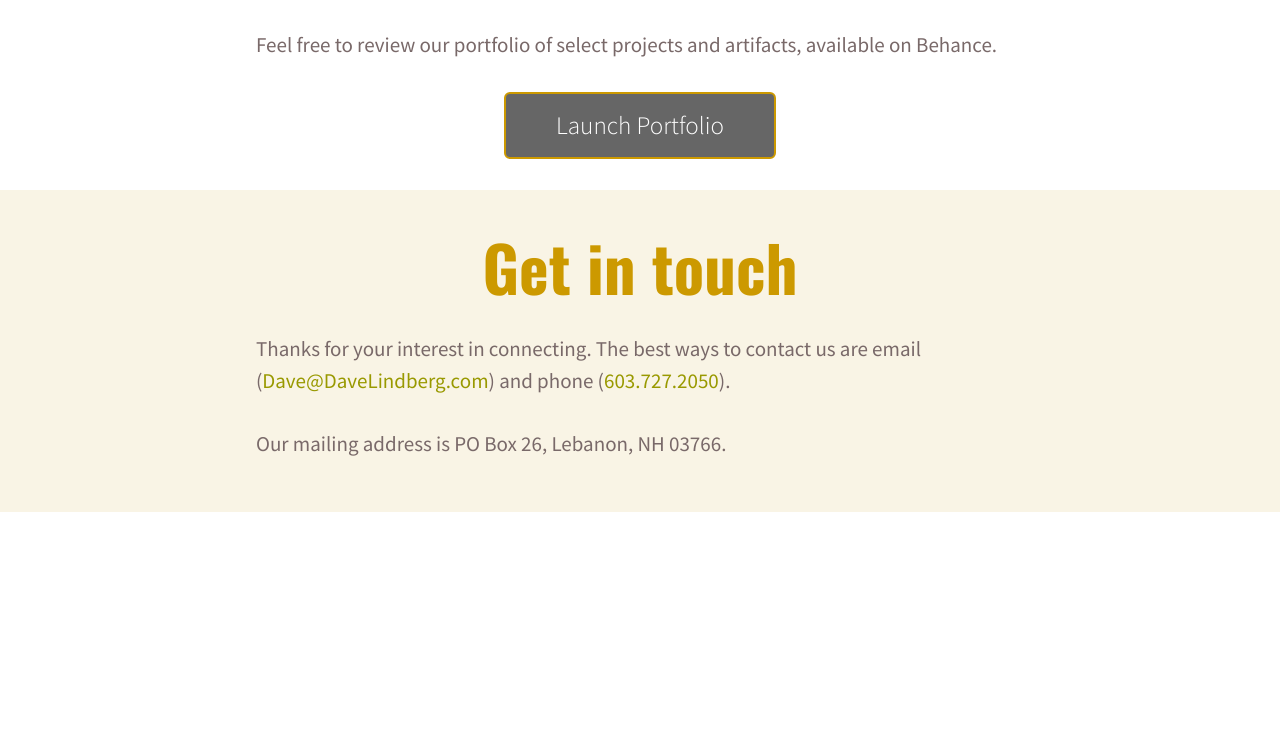
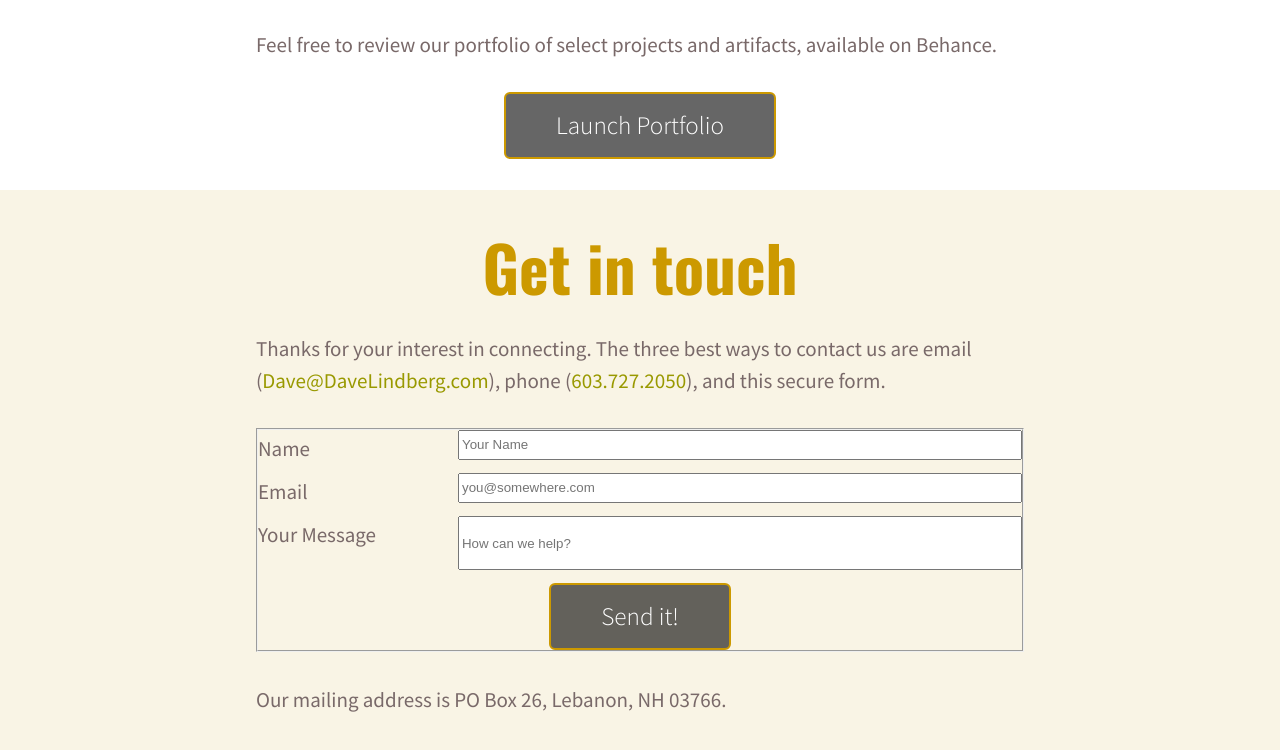
Before and after one commit to Dave-Lindberg/dl-gatsby, a Gatsby site: page / in a window 1280 px wide. Shown: the part 1842-2592 px from the top of the page. Before the commit the page ends 2354 px from the top, so only its background shows below. Built offline with nearby package versions, Linux system fonts and the light colour scheme; Gatsby itself is replaced by a stand-in of ours; some packages are replaced by stand-ins of ours.

Commit message:
initial form complete

```diff
--- a/src/components/Home/contact-text.js
+++ b/src/components/Home/contact-text.js
@@ -3,6 +3,7 @@ import styled from 'styled-components';
 const ContacText = styled.div`
   grid-column: 1 / 4;
   grid-row: 8 / 8;
+  grid-template-rows: repeat(3, auto;);
   margin-top: 0.5em;
   padding: 2em 0 1em 0;
   display: grid;
@@ -10,11 +11,13 @@ const ContacText = styled.div`
   background-color: #f9f4e5;
   p {
     grid-column: 2 / 2;
+    grid-row: 3 / 3;
   }
   h2 {
     font-size: 3em;
     color: #cc9900;
     grid-column: 2 / 2;
+    grid-row: 1 / 1;
     margin: 0 0 0.5em 0;
     text-align: center;
   }
--- /dev/null
+++ b/src/components/contact/contact-form.js
@@ -0,0 +1,78 @@
+import React from 'react';
+import Link from 'gatsby-link';
+import styled from 'styled-components';
+import LinkButton from '../link-button.js';
+
+const CtFieldset = styled.fieldset`
+  grid-column: 2 / 2;
+  grid-row: 2 / 2;
+  display: grid;
+  grid-template-columns: minmax(max-content, 200px) auto;
+  grid-template-rows: repeat(3, auto);
+`;
+
+const CtOl = styled.ol``;
+const CtLabel = styled.label`
+  grid-column: 1 / 1;
+  line-height: 1.8;
+  vertical-align: top;
+  @media (min-width: 768px) {
+  }
+`;
+
+const CtInput = styled.input`
+  grid-column: 2 / 2;
+  line-height: 1.8;
+  vertical-align: top;
+  margin-bottom: 1em;
+  @media (min-width: 768px) {
+  }
+`;
+
+const ContactForm = () => (
+  <CtFieldset>
+    <CtLabel
+      for="name"
+      style={{
+        gridRow: 1,
+        gridColumn: 1
+      }}
+    >
+      Name{' '}
+    </CtLabel>
+    <CtInput
+      id="name"
+      name="user_name"
+      placeholder="Your Name"
+      required
+      style={{
+        gridRow: 1,
+        gridColumn: 2
+      }}
+    />
+    <CtLabel for="email">Email </CtLabel>
+    <CtInput
+      id="email"
+      name="user_email"
+      placeholder="you@somewhere.com"
+      required
+      type="email"
+    />
+    <CtLabel for="message">Your Message </CtLabel>
+    <CtInput
+      id="message"
+      name="user_message"
+      placeholder="How can we help?"
+      required
+      type="textarea"
+      style={{
+        height: '4em',
+        verticalAlign: 'text-top',
+        boxSizing: 'border-box'
+      }}
+    />
+    <LinkButton type="submit">Send it!</LinkButton>
+  </CtFieldset>
+);
+
+export default ContactForm;
--- a/src/pages/index.js
+++ b/src/pages/index.js
@@ -8,6 +8,7 @@ import Square from '../components/Home/square.js';
 import Introtext from '../components/Home/intro-text.js';
 import LinkButton from '../components/link-button.js';
 import ContacText from '../components/Home/contact-text.js';
+import ContactForm from '../components/contact/contact-form.js';
 import { OutboundLink } from 'gatsby-plugin-google-analytics';
 
 const StyledMain = styled.div`
@@ -265,13 +266,27 @@ class Main extends React.Component {
           </OutboundLink>
         </Introtext>
         <ContacText id="contact">
-          <h2>Get in touch</h2>
-          <p>
-            Thanks for your interest in connecting. The best ways to contact us
-            are email (<a href="mailto:dave@davelindberg.com">
-              Dave@DaveLindberg.com
-            </a>) and phone (<a href="tel:603-727-2050">603.727.2050</a>).
-          </p>
+          <div
+            style={{
+              gridRow: 1 / 1,
+              gridColumn: 2
+            }}
+          >
+            <h2>Get in touch</h2>
+            <p>
+              Thanks for your interest in connecting. The three best ways to
+              contact us are email (<a href="mailto:dave@davelindberg.com">
+                Dave@DaveLindberg.com
+              </a>), phone (<a href="tel:603-727-2050">603.727.2050</a>), and
+              this secure form.
+            </p>
+          </div>
+          <ContactForm
+            style={{
+              gridRow: 1 / 1,
+              gridColumn: 2
+            }}
+          />
           <p>Our mailing address is PO Box 26, Lebanon, NH 03766.</p>
         </ContacText>
       </StyledMain>
```
Also changed, not shown: 2 other files.
